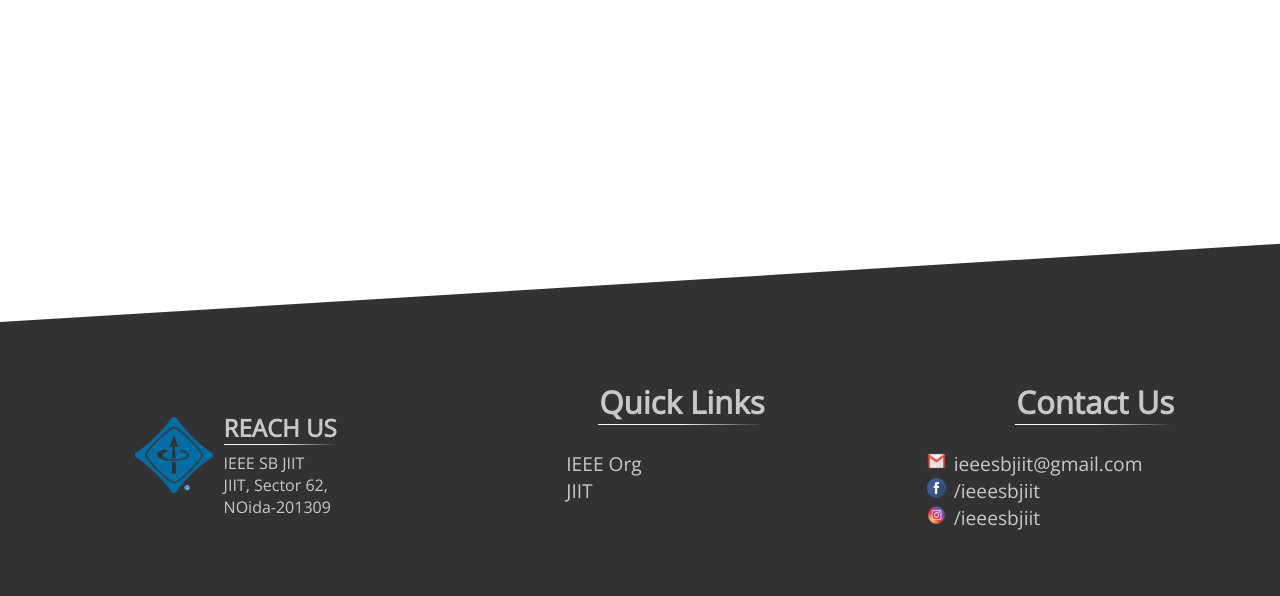
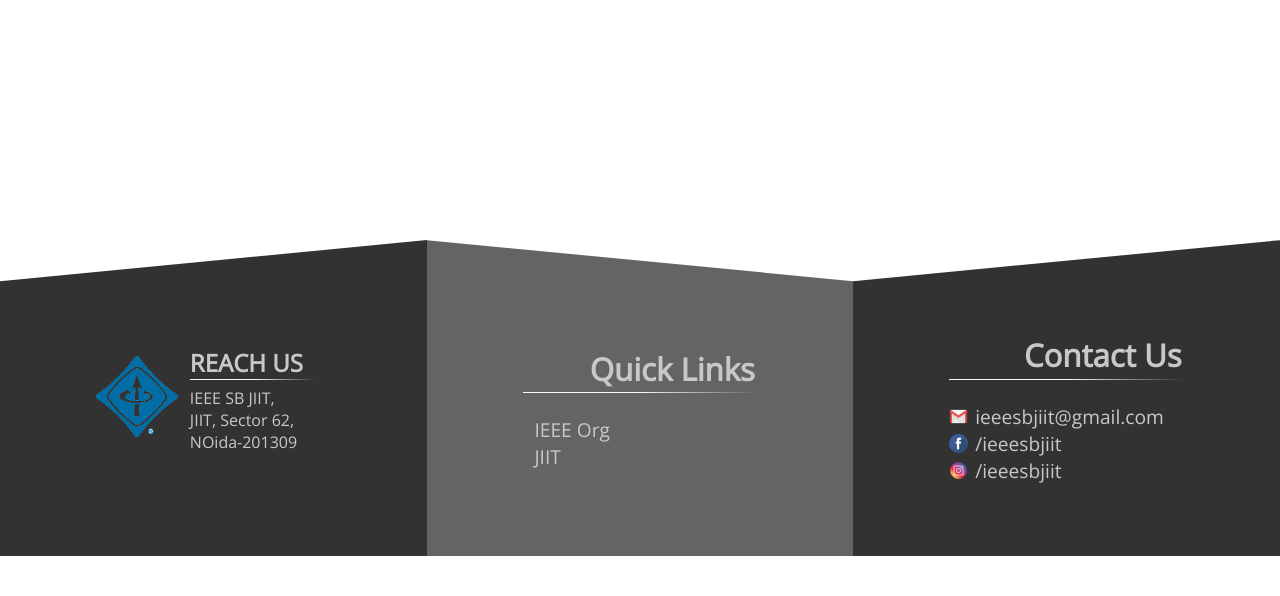
Before and after one commit to Himanshu-saini/ieeewebsite, a Django app: template ieeewebsite/apps/events/templates/Event.html in a window 1280 px wide. Shown: the part 327-923 px from the top of the page. After the commit the page ends 883 px from the top, so only its background shows below. Run offline with Django 3.2, Linux system fonts and the light colour scheme; the template is opened without the code that fills it, so the values that code supplies are empty; style sheets or scripts are compiled from the project's sources; some libraries are stand-ins or nearby versions.

Commit message:
Footer changed

```diff
--- a/ieeewebsite/apps/home/static/home/stylesheets/footer-style-sass.scss
+++ b/ieeewebsite/apps/home/static/home/stylesheets/footer-style-sass.scss
@@ -5,16 +5,14 @@ footer{
     position:relative;
     overflow:hidden;
     font-family: 'Open Sans', sans-serif;
-
     @media only screen and (max-width:600px){
-        height:35vw;
+        height:30vw;
         font-size: .4em;
     }
     @media only screen and (min-width:600px){
-        height:45vh;
+        height:40vh;
 
     }
-
     .footer-background{
         position:absolute;
         left:-10%;
@@ -25,59 +23,71 @@ footer{
         background: rgb(50,50,50);
     }
     .footer-container{
-        width:96%;
-        @media only screen and (max-width:600px){
-            height:70%;
-        }
-        @media only screen and (min-width:600px){
-            height:60%;
-        }
-        padding:2%;
-        position:absolute;
-        bottom:0;
-        display:flex;
-        flex-flow: row nowrap;
-        justify-content: space-around;
+        width:100%;
+        height:100%;
+        position:relative;
+        display:grid;
+        grid-template-columns: repeat(3,1fr);
         .footer-column{
+            width:100%;
+            height:100%;
+            position: relative;
+            display:grid;
             @media only screen and (max-width:600px){
-                width:30%;
+                grid-template-columns: 75%;
             }
             @media only screen and (min-width:600px){
-                width:20%;
+                grid-template-columns: 55%;
             }
+            place-content: center;
+            color:rgb(200,200,200);
+            overflow:hidden;
 
-            height:100%;
-            position: relative;
-            display:flex;
-            flex-flow:column nowrap;
-            justify-content: flex-start;
-            align-items: flex-end;
-            color:rgb(200,200,200);
+            .column-background{
+                position:absolute;
+                width:120%;
+                height:100%;
+                left:-10%;
+                background: rgb(50,50,50);
+                transform-origin: 100% 0;
+                transform:rotate(-5.5deg);
+            }
+            &:nth-child(2){
+                .column-background{
+                    background: rgb(100,100,100);
+                    transform-origin: 0 0;
+                    transform:rotate(5.5deg);
+                }
+            }
             .horizontal-column{
                 position:relative;
-                display:flex;
+                display:grid;
+                grid-template-columns: 35% 60%;
+                grid-column-gap: 5%;
                 flex-flow: row nowrap;
                 justify-content: center;
-                width:90%;
-                align-self: center;
+                width:100%;
                 margin:auto;
                 .icon-container{
-                    width:35%;
-                    margin:5%;
+                    width:100%;
+                    position:relative;
+                    display:grid;
+                    place-content: center;
                     img{
                         width:100%;
                     }
                 }
                 .details-wrapper{
                     position: relative;
+                    width:100%;
                     display:flex;
                     flex-flow:column nowrap;
                     justify-content: center;
-
                     h2{
                         margin:5% 0;
+                        white-space: nowrap;
                         hr{
-                            width:100%;
+                            width:90%;
                             border:0;
                             margin:0;
                             height:1px;
@@ -85,14 +95,17 @@ footer{
                         }
                     }
                     p{
-                        margin:1% 0;
+                        margin: 0;
                     }
                 }
             }
             .column-heading{
+                position:relative;
                 font-size: 1.3em;
                 text-align: right;
                 margin:10% 0;
+                width:100%;
+                white-space: nowrap;
                 hr{
                     width:100%;
                     border:0;
@@ -101,7 +114,7 @@ footer{
                     background: linear-gradient(90deg,rgba(250,250,250,1) 50%,rgba(10,10,10,0) );
                 }
                 h2{
-                    margin:1%;
+                    margin: 1%;
                 }
             }
             .column-details{
@@ -110,7 +123,6 @@ footer{
                 display: flex;
                 flex-flow: column nowrap;
                 justify-content: flex-start;
-                align-self: center;
                 .details-wrapper{
                     position: relative;
                     width:100%;
@@ -118,29 +130,26 @@ footer{
                     flex-flow:row nowrap;
                     justify-content: flex-start;
                     font-size: 1.2em;
-                    // color:white;
+                    transition:.5s;
+                    cursor: pointer;
                     .links{
                         box-sizing: border-box;
                         width:100%;
-                        padding-left: 20%;
+                        padding-left: 5%;
                         text-decoration: none;
                         color:inherit;
-                        transition:.5s;
                     }
-                    .links:hover{
+                    &:hover{
                         transform:scale(1.1);
                         color:rgb(250,250,250);
                     }
                     .icon-container{
                         width:8%;
-                        cursor: pointer;
-                        transition:.5s;
+                        display:grid;
+                        place-content: center;
                         img{
                             width:100%;
                         }
-                    }
-                    .icon-container:hover{
-                        transform:scale(1.1);
                     }
                     .info{
                         display: grid;
--- a/ieeewebsite/apps/home/templates/basic/footer.html
+++ b/ieeewebsite/apps/home/templates/basic/footer.html
@@ -5,24 +5,26 @@
 
 <!--========== FOOTER ==========-->
 <footer>
-    <div class="footer-background"></div>
+    <!-- <div class="footer-background"></div> -->
     <div class="footer-container">
         <div class="footer-column">
+            <div class="column-background"></div>
             <div class="horizontal-column">
                 <div class="icon-container">
                     <img src="{% static 'home/images/logo/ieee.png' %}" />
                 </div>
                 <div class="details-wrapper">
                     <h2>REACH US<hr></h2>
-                    <p>IEEE&nbspSB&nbspJIIT<br>
+                    <p>IEEE&nbspSB&nbspJIIT,<br>
                     JIIT, Sector 62,<br>
                     NOida-201309</p>
                 </div>
             </div>
         </div>
         <div class="footer-column">
+            <div class="column-background"></div>
             <div class="column-heading">
-                <h2>Quick&nbspLinks</h2>
+                <h2>Quick Links</h2>
                 <hr>
             </div>
             <div class="column-details">
@@ -35,34 +37,29 @@
             </div>
         </div>
         <div class="footer-column">
+            <div class="column-background"></div>
             <div class="column-heading">
-                <h2>Contact&nbspUs</h2>
+                <h2>Contact Us</h2>
                 <hr>
             </div>
             <div class="column-details">
-                <div class="details-wrapper">
-                    <div class="icon-container"  onclick="window.open('https://www.gmail.com','_blank')" >
+                <div class="details-wrapper" onclick="window.open('https://www.gmail.com','_blank')">
+                    <div class="icon-container" >
                         <img src="{% static 'home/images/logo/gmail.png' %}" />
                     </div>
-                    <div class="info">
-                        ieeesbjiit@gmail.com
-                    </div>
+                    <div class="info">ieeesbjiit@gmail.com</div>
                 </div>
-                <div class="details-wrapper" >
-                    <div class="icon-container" onclick="window.open('https://www.facebook.com/ieeesbjiit/','_blank')" >
+                <div class="details-wrapper" onclick="window.open('https://www.facebook.com/ieeesbjiit/','_blank')" >
+                    <div class="icon-container" >
                         <img src="{% static 'home/images/logo/fb.png' %}" />
                     </div>
-                    <div class="info">
-                        /ieeesbjiit
-                    </div>
+                    <div class="info">/ieeesbjiit</div>
                 </div>
-                <div class="details-wrapper">
-                    <div class="icon-container" onclick="window.open('https://www.instagram.com/ieeesbjiit/','_blank')" >
+                <div class="details-wrapper" onclick="window.open('https://www.instagram.com/ieeesbjiit/','_blank')" >
+                    <div class="icon-container" >
                         <img src="{% static 'home/images/logo/insta.png' %}" />
                     </div>
-                    <div class="info">
-                        /ieeesbjiit
-                    </div>
+                    <div class="info">/ieeesbjiit</div>
                 </div>
             </div>
         </div>
```
Also changed, not shown: static/home/stylesheets/footer-style-sass.css (+52 -44 lines), 1 other file.
